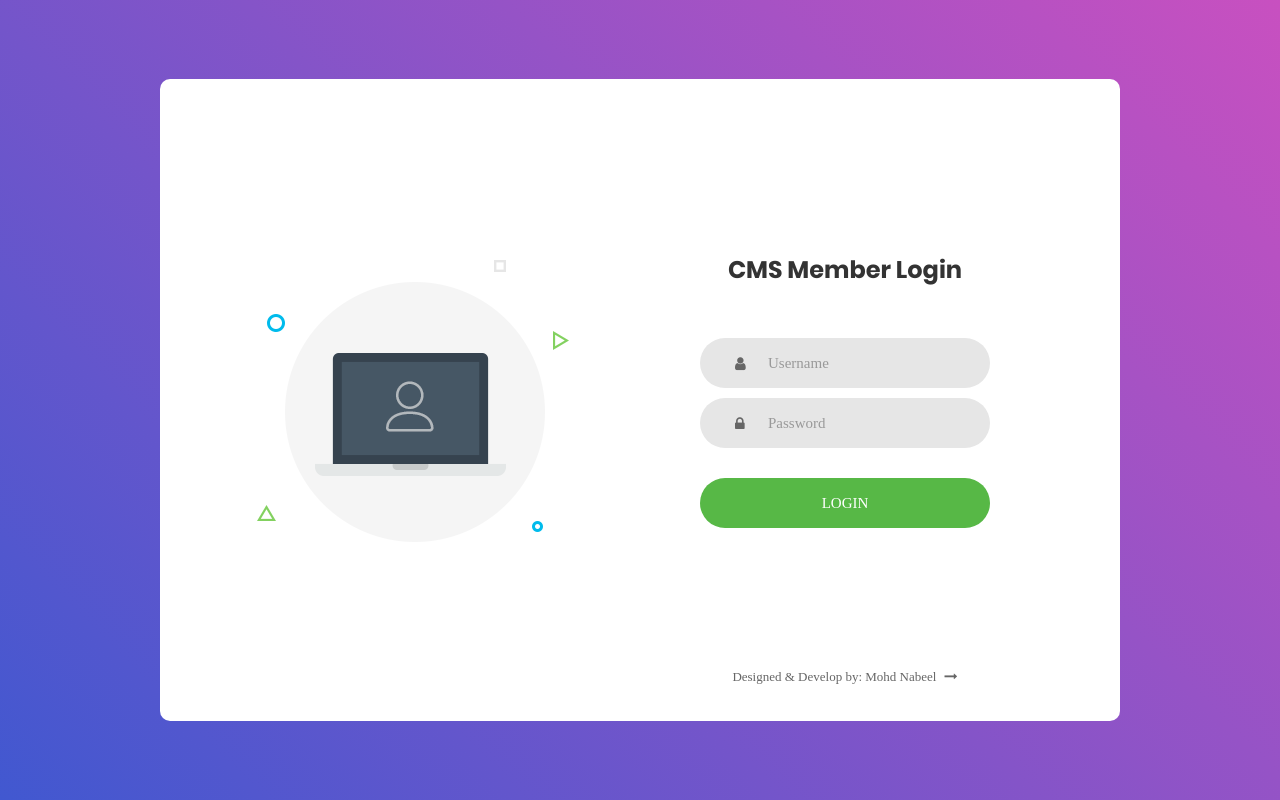
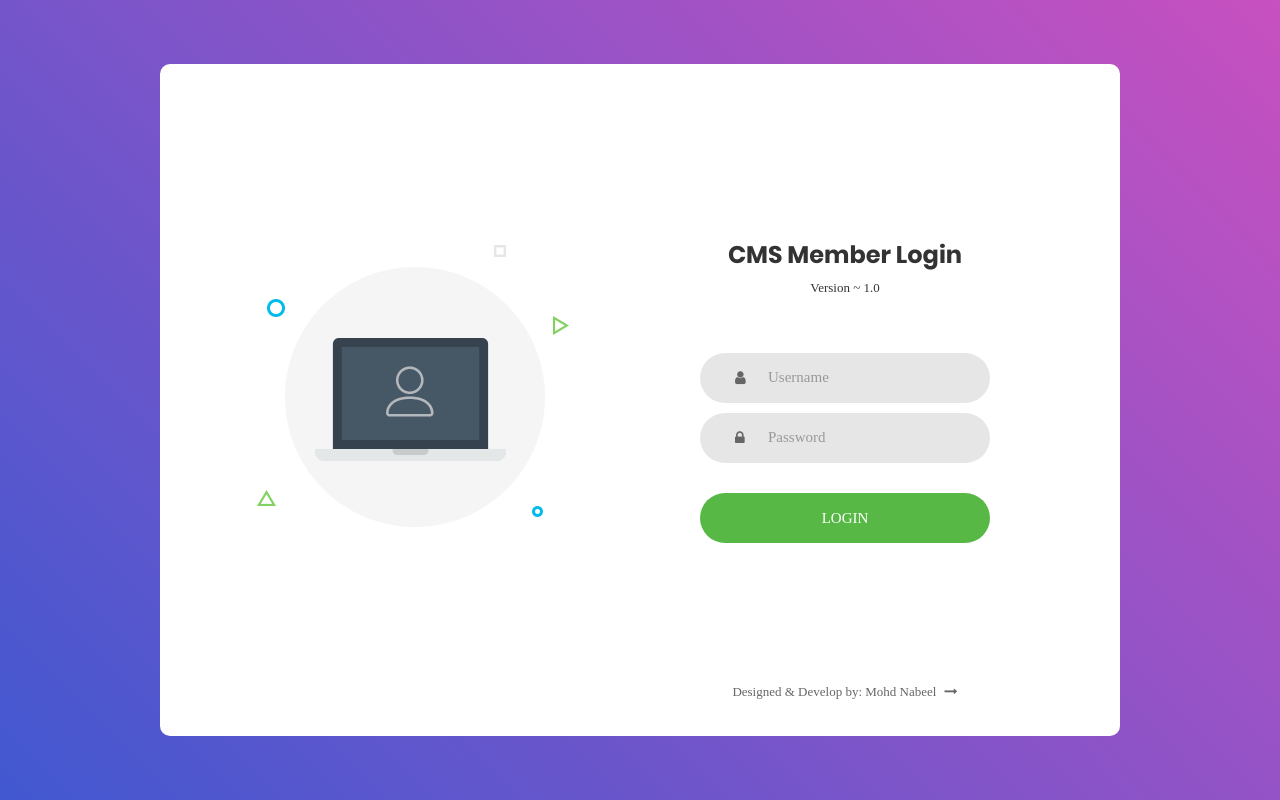
Before and after one commit to mdnabeel/nabeelcms, a Django app: page / in a window 1280 px wide. Run offline with Django 3.2, Linux system fonts and the light colour scheme; some libraries are stand-ins or nearby versions; some web fonts are replaced.

Commit message:
added version no

```diff
--- a/templates/includes/header.html
+++ b/templates/includes/header.html
@@ -11,6 +11,11 @@
 
       <div class="col-md-4 col-sm-4 px-1">
             <a class="mybrand navbar-brand fw-bold">Complaint Management System</a>
+                  <div class="text-center">
+				<a class="txt2">
+					Version ~ 1.0
+				</a>
+			</div>
       </div>
 
       <div class="mybutton col-md-4 col-sm-4 pt-2">
--- a/templates/webpages/home.html
+++ b/templates/webpages/home.html
@@ -35,6 +35,11 @@
 				{% csrf_token %}
 					<span class="login100-form-title">
 						CMS Member Login
+					<div class="text-center">
+						<a class="txt2">
+							Version ~ 1.0
+						</a>
+					 </div>
 					</span>
 
 					{% include 'message.html' %}
```
